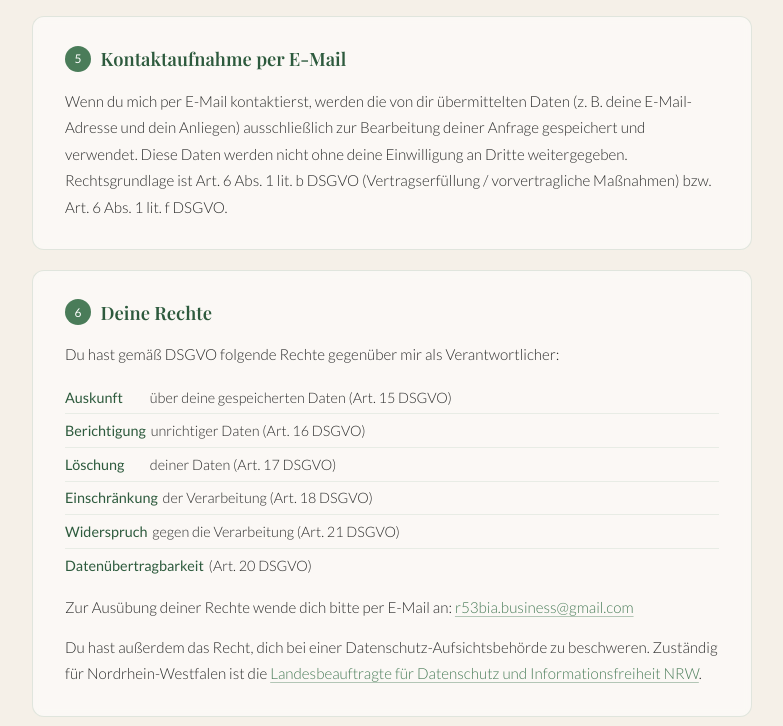
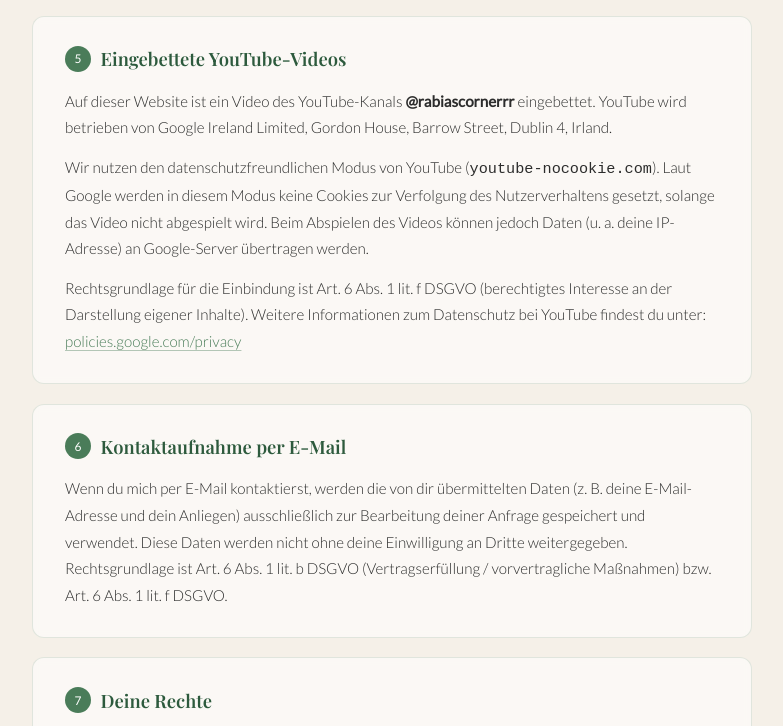
Before and after one commit to turgutb5353-prog/rabia-linktree, a plain HTML site: page datenschutz.html in a window 1280 px wide. Shown: the part 1674-2400 px from the top of the page, without its empty margins (248-1031 px from the left). Drawn offline with nearby package versions, Linux system fonts and the light colour scheme; a web font is replaced by a local one.

Commit message:
Datenschutz Stand auf März 2026 aktualisiert

```diff
--- a/datenschutz.html
+++ b/datenschutz.html
@@ -203,7 +203,7 @@
       <a href="https://linktree.shelflove.de/" class="back-link">Zurück zur Startseite</a>
       <div class="divider">✦ &nbsp; ✦ &nbsp; ✦</div>
       <h1>Datenschutzerklärung</h1>
-      <p class="subtitle">Rabia's Corner &nbsp;·&nbsp; Stand: März 2025</p>
+      <p class="subtitle">Rabia's Corner &nbsp;·&nbsp; Stand: März 2026</p>
     </div>
 
     <!-- 1. Verantwortliche -->
@@ -284,17 +284,31 @@
       </p>
     </div>
 
-    <!-- 5. Kontakt per E-Mail -->
+    <!-- 5. Eingebettete YouTube-Videos -->
     <div class="section">
-      <h2><span class="num">5</span> Kontaktaufnahme per E-Mail</h2>
+      <h2><span class="num">5</span> Eingebettete YouTube-Videos</h2>
+      <p>
+        Auf dieser Website ist ein Video des YouTube-Kanals <strong>@rabiascornerrr</strong> eingebettet. YouTube wird betrieben von Google Ireland Limited, Gordon House, Barrow Street, Dublin 4, Irland.
+      </p>
+      <p>
+        Wir nutzen den datenschutzfreundlichen Modus von YouTube (<code>youtube-nocookie.com</code>). Laut Google werden in diesem Modus keine Cookies zur Verfolgung des Nutzerverhaltens gesetzt, solange das Video nicht abgespielt wird. Beim Abspielen des Videos können jedoch Daten (u. a. deine IP-Adresse) an Google-Server übertragen werden.
+      </p>
+      <p>
+        Rechtsgrundlage für die Einbindung ist Art. 6 Abs. 1 lit. f DSGVO (berechtigtes Interesse an der Darstellung eigener Inhalte). Weitere Informationen zum Datenschutz bei YouTube findest du unter: <a href="https://policies.google.com/privacy" target="_blank" rel="noopener">policies.google.com/privacy</a>
+      </p>
+    </div>
+
+    <!-- 6. Kontakt per E-Mail -->
+    <div class="section">
+      <h2><span class="num">6</span> Kontaktaufnahme per E-Mail</h2>
       <p>
         Wenn du mich per E-Mail kontaktierst, werden die von dir übermittelten Daten (z. B. deine E-Mail-Adresse und dein Anliegen) ausschließlich zur Bearbeitung deiner Anfrage gespeichert und verwendet. Diese Daten werden nicht ohne deine Einwilligung an Dritte weitergegeben. Rechtsgrundlage ist Art. 6 Abs. 1 lit. b DSGVO (Vertragserfüllung / vorvertragliche Maßnahmen) bzw. Art. 6 Abs. 1 lit. f DSGVO.
       </p>
     </div>
 
-    <!-- 6. Deine Rechte -->
+    <!-- 7. Deine Rechte -->
     <div class="section">
-      <h2><span class="num">6</span> Deine Rechte</h2>
+      <h2><span class="num">7</span> Deine Rechte</h2>
       <p>Du hast gemäß DSGVO folgende Rechte gegenüber mir als Verantwortlicher:</p>
       <ul class="platform-list">
         <li><span class="platform-name">Auskunft</span> über deine gespeicherten Daten (Art. 15 DSGVO)</li>
```
